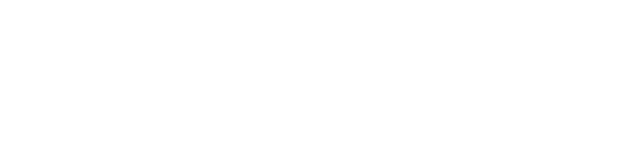
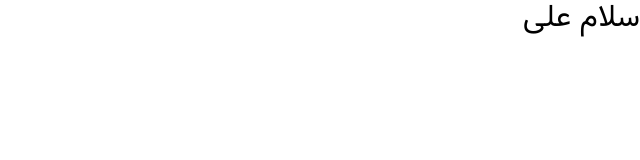
Before and after one commit to MohammadmehdiJamalpour/DigitizeApp, a website: page public/index.html in a window 1280 px wide. Shown: the whole page, without its empty margins (640-1280 px from the left). Drawn offline with Linux system fonts and the light colour scheme.

Commit message:
font and assests added

```diff
--- a/public/index.html
+++ b/public/index.html
@@ -6,7 +6,7 @@
     <link rel="stylesheet" href="/public/build/output.css" />
     <title>Digitize App</title>
   </head>
-  <body class="">
-
+  <body class="text-3xl">
+    سلام علی
   </body>
 </html>
--- /dev/null
+++ b/src/css/fonts.css
@@ -0,0 +1,13 @@
+@font-face {
+  font-family: "vazir";
+  font-weight: 400;
+  font-style: normal;
+  src: url("/assests/fonts/Vazir.woff") format("woff");
+}
+
+@font-face {
+  font-family: "vazir";
+  font-weight: 700;
+  font-style: normal;
+  src: url("/assests/fonts/Vazir-Bold.woff") ("woff");
+}
--- a/src/css/tailwind.css
+++ b/src/css/tailwind.css
@@ -1,3 +1,4 @@
+@import url("/src/css/fonts.css");
 @tailwind base;
 @tailwind components;
 @tailwind utilities;
--- a/tailwind.config.js
+++ b/tailwind.config.js
@@ -2,7 +2,11 @@
 module.exports = {
   content: ["./public/**/*.{html,js}"],
   theme: {
-    extend: {},
+    extend: {
+      fontFamily: {
+        sans: ["vazir"],
+      },
+    },
   },
   plugins: [],
 };
```
Also changed, not shown: assests/fonts/Vazir-Bold.woff (added), assests/fonts/Vazir.woff (added), assests/images/img/Cart/1.png (added), assests/images/img/Footer.jpg (added), assests/images/img/Home/1.png (added), assests/images/img/Home/2.png (added), assests/images/img/Home/3.png (added), assests/images/img/Home/4.png (added), assests/images/img/Home/5.png (added), assests/images/img/Single Product/Gallery - 2.png (added), assests/images/img/Single Product/Gallery - 3.png (added), assests/images/img/Single Product/Gallery - 4.png (added), assests/images/img/Single Product/Gallery.png (added), assests/images/img/Single Product/Middle.png (added), 1 more files.
